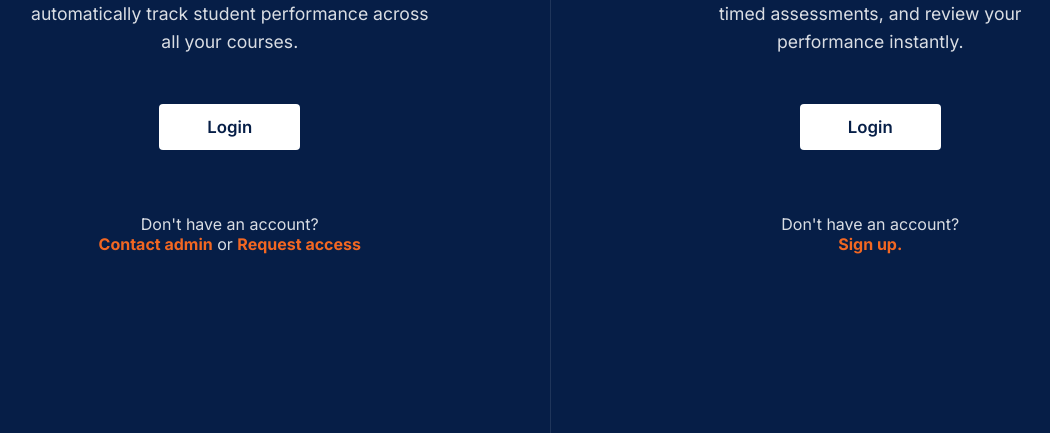
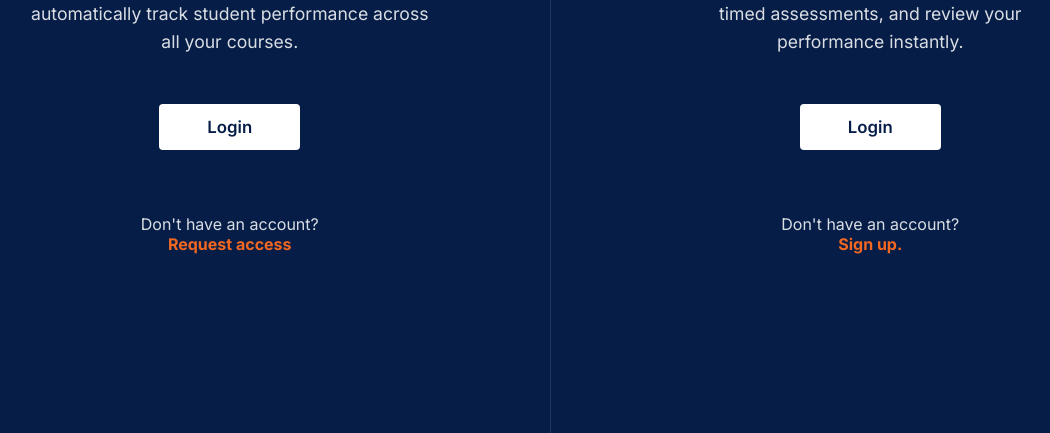
Before and after one commit to Saniya-S19/Online_exam_system, a Django app: page / in a window 1280 px wide. Shown: the part 367-800 px from the top of the page, without its empty margins (90-1140 px from the left). Run offline with Django 5.2, Linux system fonts and the light colour scheme.

Commit message:
teacher request access to mailto

```diff
--- a/accounts/templates/home.html
+++ b/accounts/templates/home.html
@@ -174,7 +174,7 @@
 
             <p class="account-text">Don't have an account?</p>
             <p class="account-text">
-                <a href="#" class="account-link">Contact admin</a> or <a href="#" class="account-link">Request access</a>
+                <a href="mailto:admin@nexatest.com?subject=Requesting Teacher Access for NexaTest" class="account-link">Request access</a>
             </p>
         </div>
 
```
